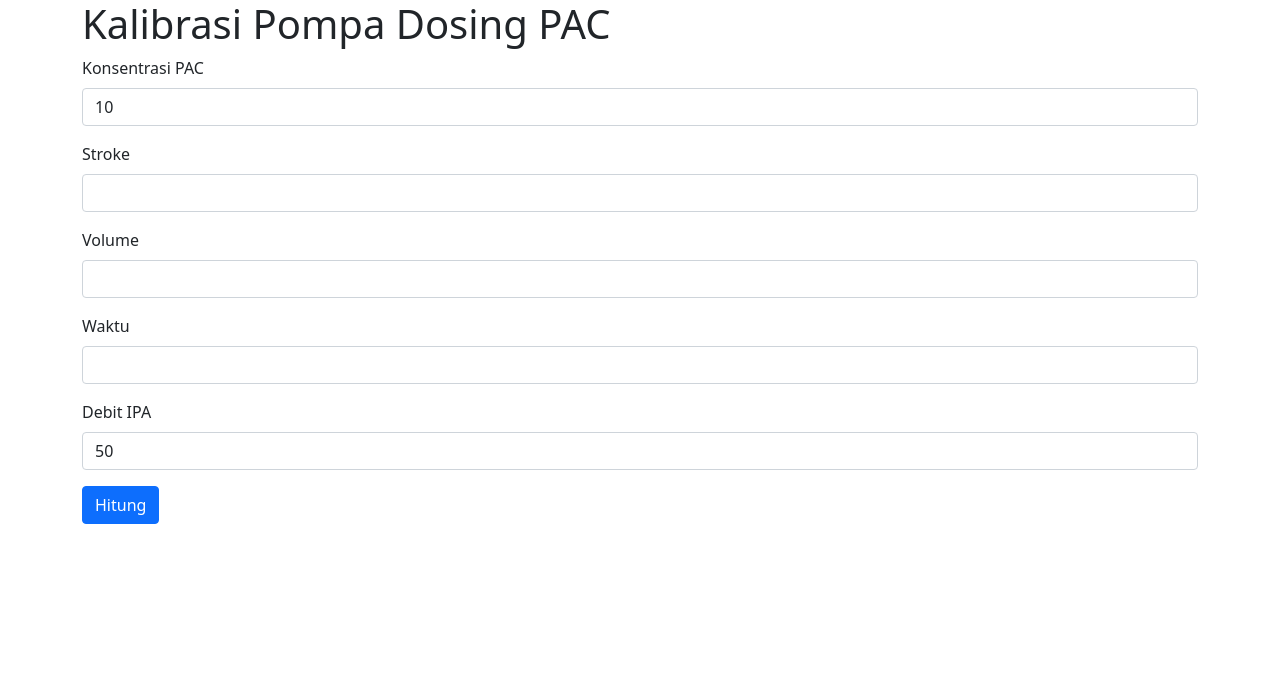
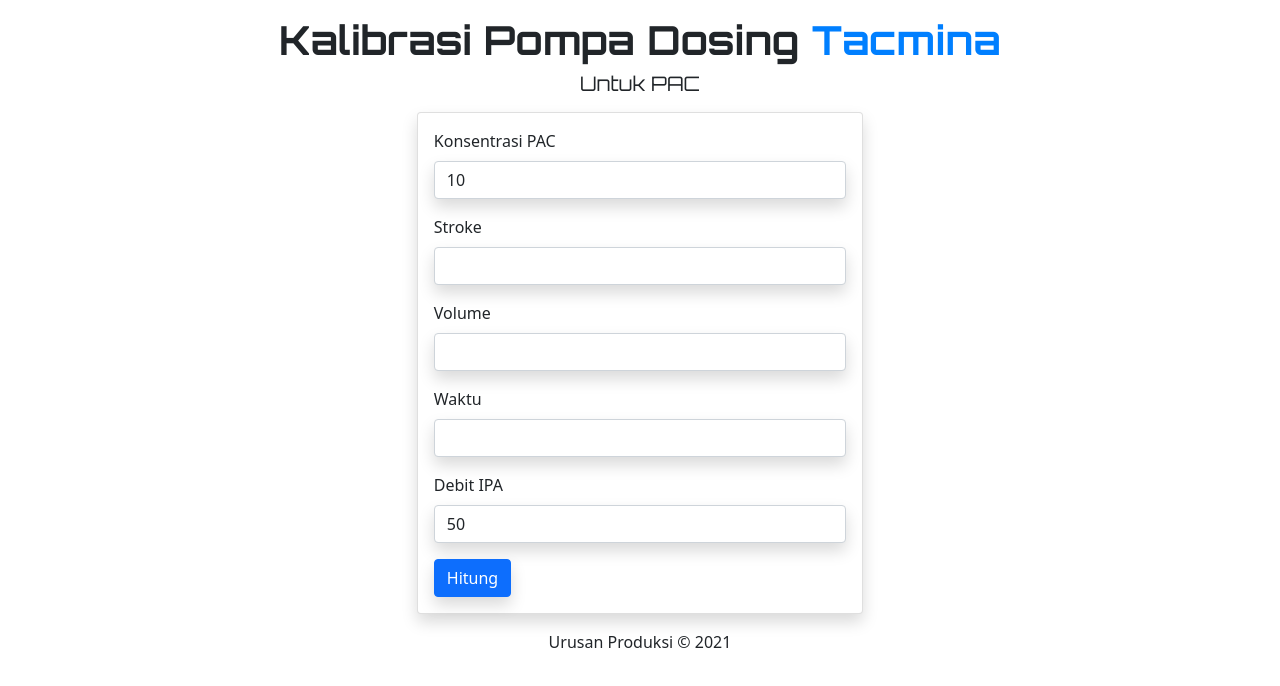
Before and after one commit to anugrahra/kalibrasi-dosis-tacmina, a plain HTML site: page index.html in a window 1280 px wide. Drawn offline with nearby package versions, Linux system fonts and the light colour scheme.

Commit message:
Update index.html

```diff
--- a/index.html
+++ b/index.html
@@ -8,34 +8,45 @@
     <!-- Bootstrap CSS -->
     <link href="https://cdn.jsdelivr.net/npm/bootstrap@5.1.3/dist/css/bootstrap.min.css" rel="stylesheet" integrity="sha384-1BmE4kWBq78iYhFldvKuhfTAU6auU8tT94WrHftjDbrCEXSU1oBoqyl2QvZ6jIW3" crossorigin="anonymous">
 
+    <style>
+      @import url('https://fonts.googleapis.com/css2?family=Orbitron:wght@400;700&display=swap');
+    </style>
+
     <title>Kaldotac</title>
   </head>
   <body>
     <div class="container">
-      <h1>Kalibrasi Pompa Dosing PAC</h1>
-      <div>
+      <h1 class="text-center mt-3" style="font-family: 'Orbitron', sans-serif; font-weight: 700;">Kalibrasi Pompa Dosing <span style="color: #007FFF;">Tacmina</span></h1>
+      <h5 class="text-center" style="font-family: 'Orbitron', sans-serif;">Untuk PAC</h5>
+      <div class="d-flex justify-content-center mt-3">
+        <div class="card shadow" style="width: 40%;">
+          <div class="card-body">
             <div class="mb-3">
               <label for="konsentrasi" class="form-label">Konsentrasi PAC</label>
-          <input type="number" class="form-control" id="konsentrasi" value="10">
+              <input type="number" class="form-control shadow" id="konsentrasi" value="10">
             </div>
             <div class="mb-3">
               <label for="stroke" class="form-label">Stroke</label>
-          <input type="number" class="form-control" id="stroke">
+              <input type="number" class="form-control shadow" id="stroke">
             </div>
             <div class="mb-3">
               <label for="volume" class="form-label">Volume</label>
-          <input type="number" class="form-control" id="volume">
+              <input type="number" class="form-control shadow" id="volume">
             </div>
             <div class="mb-3">
               <label for="waktu" class="form-label">Waktu</label>
-          <input type="number" class="form-control" id="waktu">
+              <input type="number" class="form-control shadow" id="waktu">
             </div>
             <div class="mb-3">
               <label for="debitIPA" class="form-label">Debit IPA</label>
-          <input type="number" class="form-control" id="debitIPA" value="50">
+              <input type="number" class="form-control shadow" id="debitIPA" value="50">
             </div>
-        <button class="btn btn-primary" id="hitung" onclick="hitung()" data-bs-toggle="modal" data-bs-target="#modalHitung">Hitung</button>
+            <button class="btn btn-primary shadow" id="hitung" onclick="hitung()" data-bs-toggle="modal" data-bs-target="#modalHitung">Hitung</button>
           </div>
+        </div>
+      </div>
+    </div>
+    <p class="text-center mt-3">Urusan Produksi &copy; 2021</p>
 
     <div class="modal fade" id="modalHitung" tabindex="-1" aria-labelledby="exampleModalLabel" aria-hidden="true">
       <div class="modal-dialog modal-lg">
@@ -87,9 +98,6 @@
           </div>
         </div>
           </div>
-          <div class="modal-footer">
-            <button type="button" class="btn btn-secondary" data-bs-dismiss="modal">Tutup</button>
-          </div>
         </div>
       </div>
     </div>
```
Lines whose indentation alone changed are shown as unchanged.
